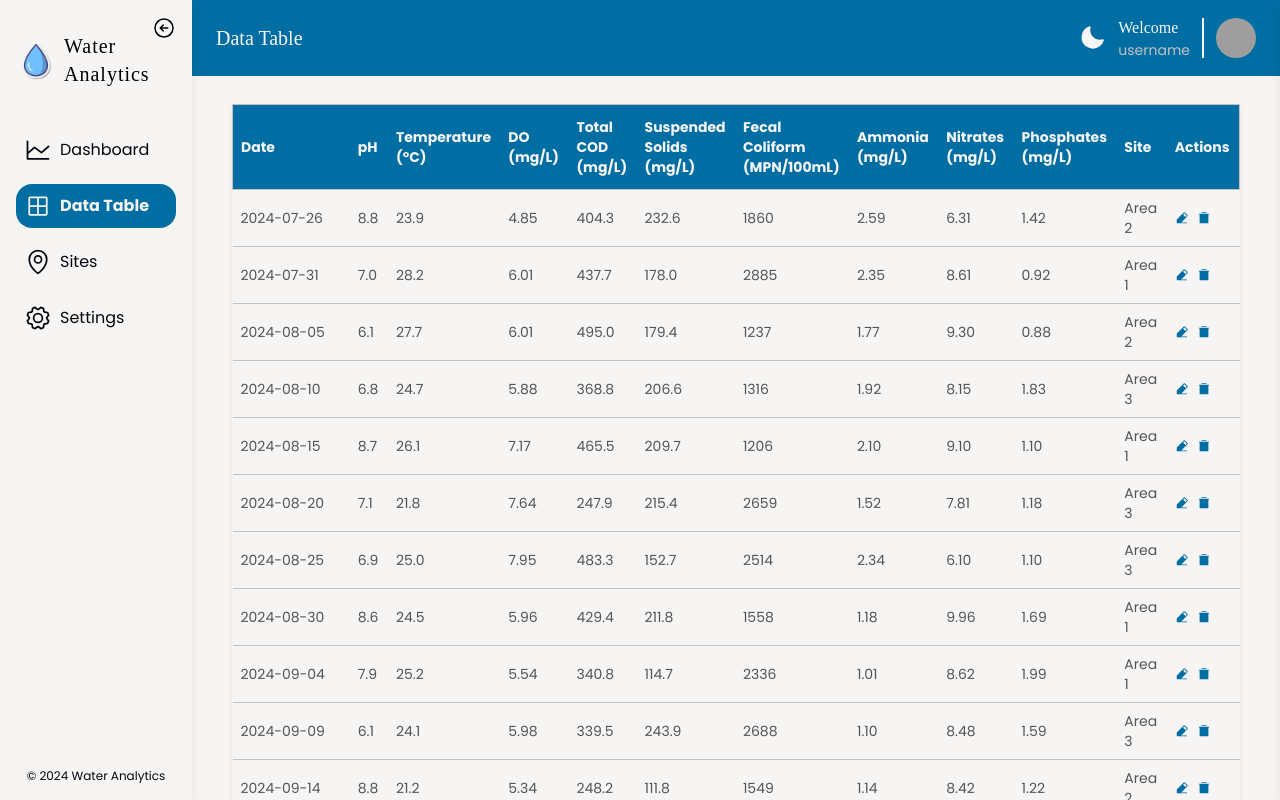
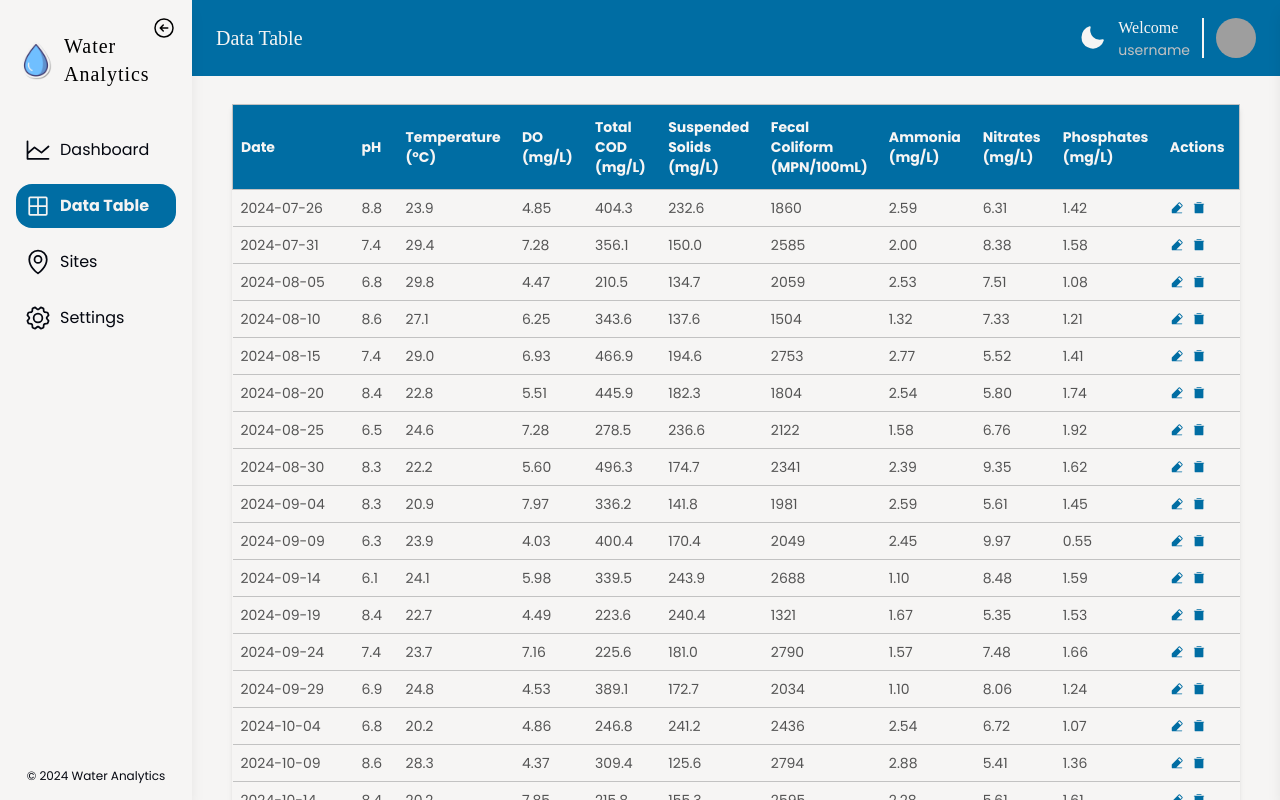
Before and after one commit to bryancastillo10/water-analytics, a React (Vite) app in the folder client/: page /role/data-table in a window 1280 px wide. Built offline with nearby package versions, Linux system fonts and the light colour scheme; grey boxes are pictures that could not be loaded; a web font is replaced by a local one.

Commit message:
🪝hook: useDrawer

```diff
--- a/client/src/features/waterquality/api/mockData.ts
+++ b/client/src/features/waterquality/api/mockData.ts
@@ -10,7 +10,6 @@ export interface Measurement {
   ammonia: number | null;
   nitrates: number | null;
   phosphates: number | null;
-  siteId: string;
   actions?: {
     update?: () => void;
     delete?: () => void;
@@ -38,7 +37,6 @@ export const generateMockData = (count: number = 24): Measurement[] => {
       ammonia: 1 + Math.random() * 2,
       nitrates: 5 + Math.random() * 5,
       phosphates: 0.5 + Math.random() * 1.5,
-      siteId: `Area ${Math.floor(Math.random() * 3) + 1}`,
     });
   }
 
--- a/client/src/features/waterquality/components/DataTable.tsx
+++ b/client/src/features/waterquality/components/DataTable.tsx
@@ -57,12 +57,6 @@ const columns: ColumnDef<Measurement, any>[] = [
   columnHelper.accessor("phosphates", {
     header: "Phosphates (mg/L)",
     cell: (info) => info.getValue()?.toFixed(2) ?? "-",
-  }),
-  columnHelper.accessor("siteId", {
-    header: "Site",
-    cell: (info) => (
-      <span className="text-ellipsis overflow-hidden">{info.getValue()}</span>
-    ),
   }),
   columnHelper.accessor("actions", {
     header: "Actions",
--- /dev/null
+++ b/client/src/hook/useDrawer.ts
@@ -0,0 +1,21 @@
+import { useCallback, type ReactNode } from "react";
+
+import { useAppDispatch } from "@/lib/redux/hooks";
+import { openDrawer, closeDrawer } from "@/lib/redux/states/drawerSlice";
+
+
+const useDrawer = () => {
+    const dispatch = useAppDispatch();
+
+    const handleOpenDrawer = useCallback((title: string, body: ReactNode) => {
+        dispatch(openDrawer({ title, body }));
+    }, [dispatch]);
+
+    const handleCloseDrawer = useCallback(() => {
+        dispatch(closeDrawer());
+    }, [dispatch]);
+
+    return { handleOpenDrawer, handleCloseDrawer };
+}
+
+export default useDrawer;
```
